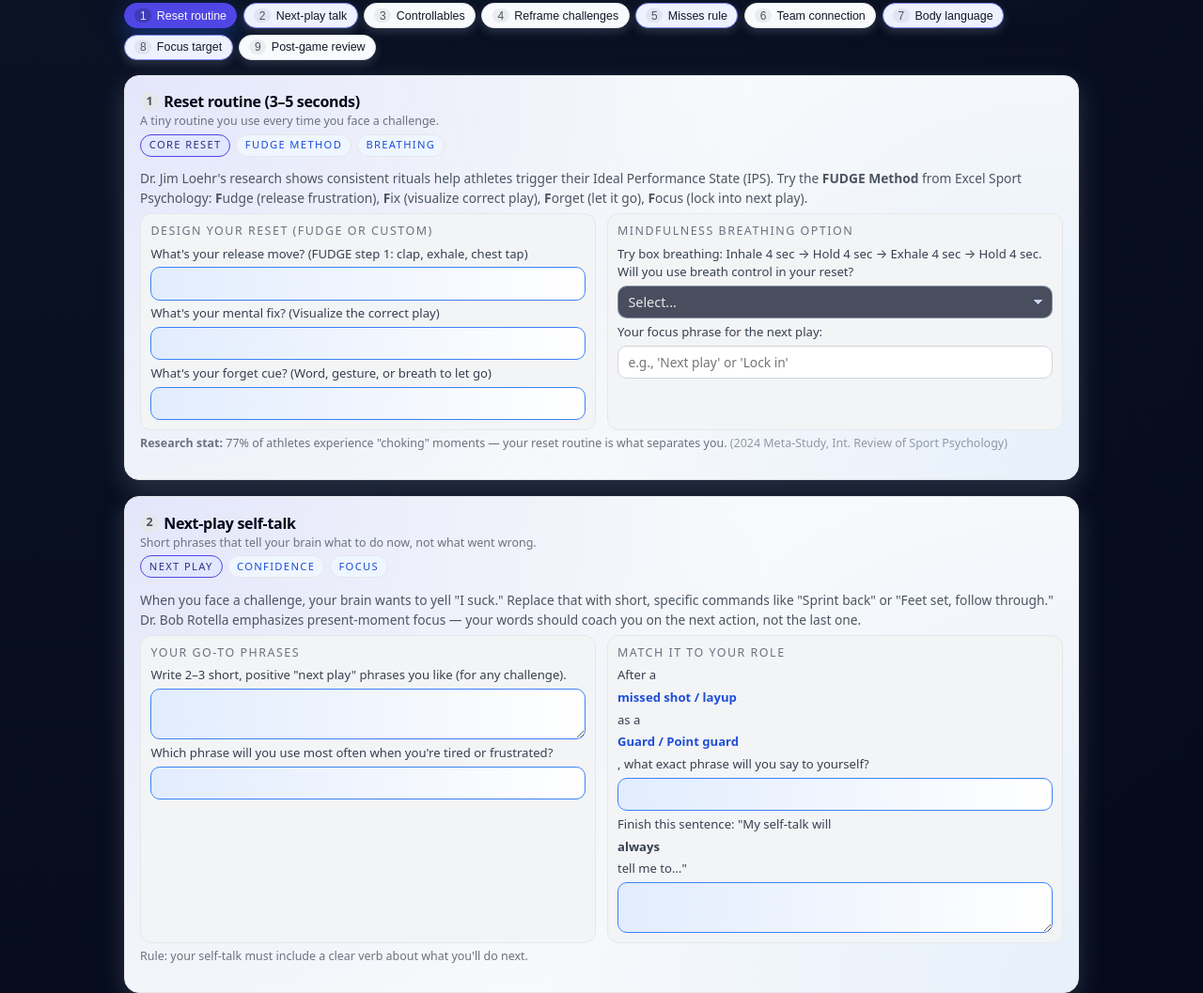
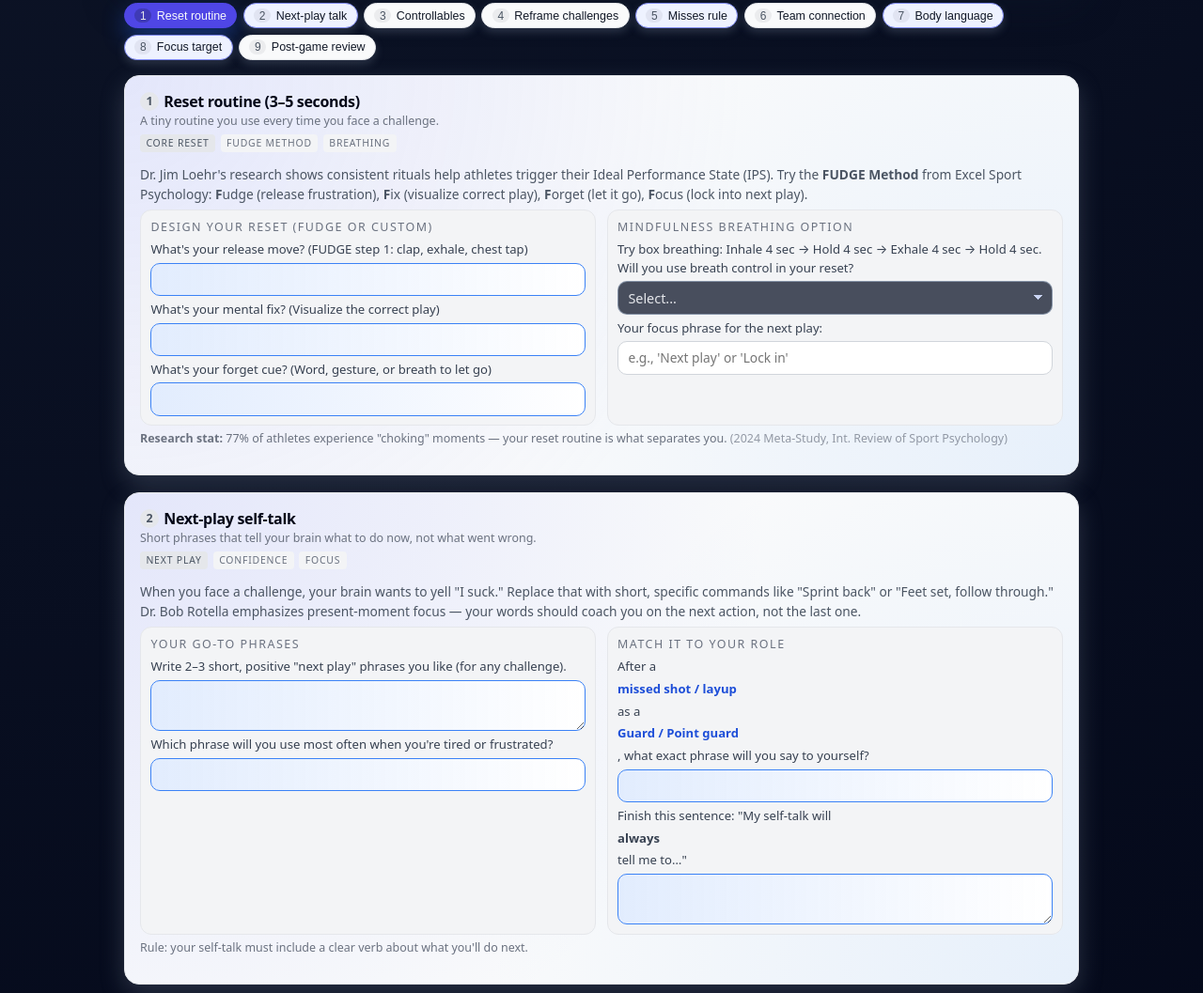
Before and after one commit to w4ester/s-b-the-ball-i-love-dadIO, a plain HTML site: page index.html in a window 1280 px wide. Shown: the part 859-1916 px from the top of the page at 94% size. Drawn offline with Linux system fonts and the light colour scheme.

Commit message:
Fix Pete Sampras error and restyle chips as static labels
- Replace Pete Sampras (tennis) with Kobe Bryant in wing mental tip
- Restyle strategy chips to look like static labels, not buttons:
  - Smaller font and padding
  - Rounded corners (4px) instead of pill shape
  - Muted gray colors instead of interactive blue
  - cursor: default and user-select: none

Built by w4ester & ai orchestration

```diff
--- a/index.html
+++ b/index.html
@@ -653,20 +653,21 @@
     }
 
     .strategy-chip {
-      font-size: 0.7rem;
+      font-size: 0.65rem;
       text-transform: uppercase;
-      letter-spacing: 0.12em;
-      padding: 0.16rem 0.55rem;
-      border-radius: 999px;
-      border: 1px solid #e5e7eb;
-      background: #eff6ff;
-      color: #1d4ed8;
+      letter-spacing: 0.08em;
+      padding: 0.12rem 0.4rem;
+      border-radius: 4px;
+      border: none;
+      background: #f3f4f6;
+      color: #6b7280;
+      cursor: default;
+      user-select: none;
     }
 
     .strategy-chip.recommended-chip {
-      border-color: #4f46e5;
-      background: #e0e7ff;
-      color: #312e81;
+      background: #e5e7eb;
+      color: #4b5563;
     }
 
     .strategy-description {
@@ -1763,7 +1764,7 @@
             label: "Wing / 2–3",
             short: "Spaces the floor, attacks closeouts, defends perimeter.",
             icon: "⚡",
-            mentalTip: "Embrace Dr. Carol Dweck's growth mindset: every missed shot is data, not failure. Elite wings like Pete Sampras constantly analyzed and improved rather than dwelling on errors.",
+            mentalTip: "Embrace Dr. Carol Dweck's growth mindset: every missed shot is data, not failure. Kobe Bryant famously studied film of every miss — he saw errors as information to improve, not reasons to dwell.",
             tipSource: "Dr. Carol Dweck, Stanford University",
             color: "wing"
           },
```
